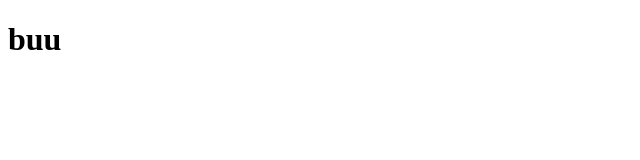
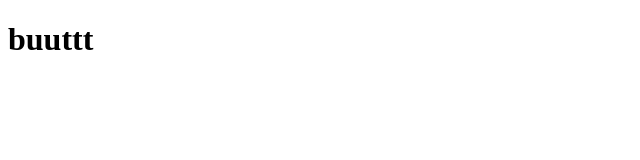
Before and after one commit to firasdziri/projet, a plain HTML site: page contact.html in a window 1280 px wide. Shown: the full height of the page, 0-640 px from the left. Drawn offline with Linux system fonts and the light colour scheme.

Commit message:
changes 221

```diff
--- a/contact.html
+++ b/contact.html
@@ -6,6 +6,6 @@
     <title>Document</title>
 </head>
 <body>
-    <h1> buu</h1>
+    <h1> buuttt</h1>
 </body>
 </html>
```
